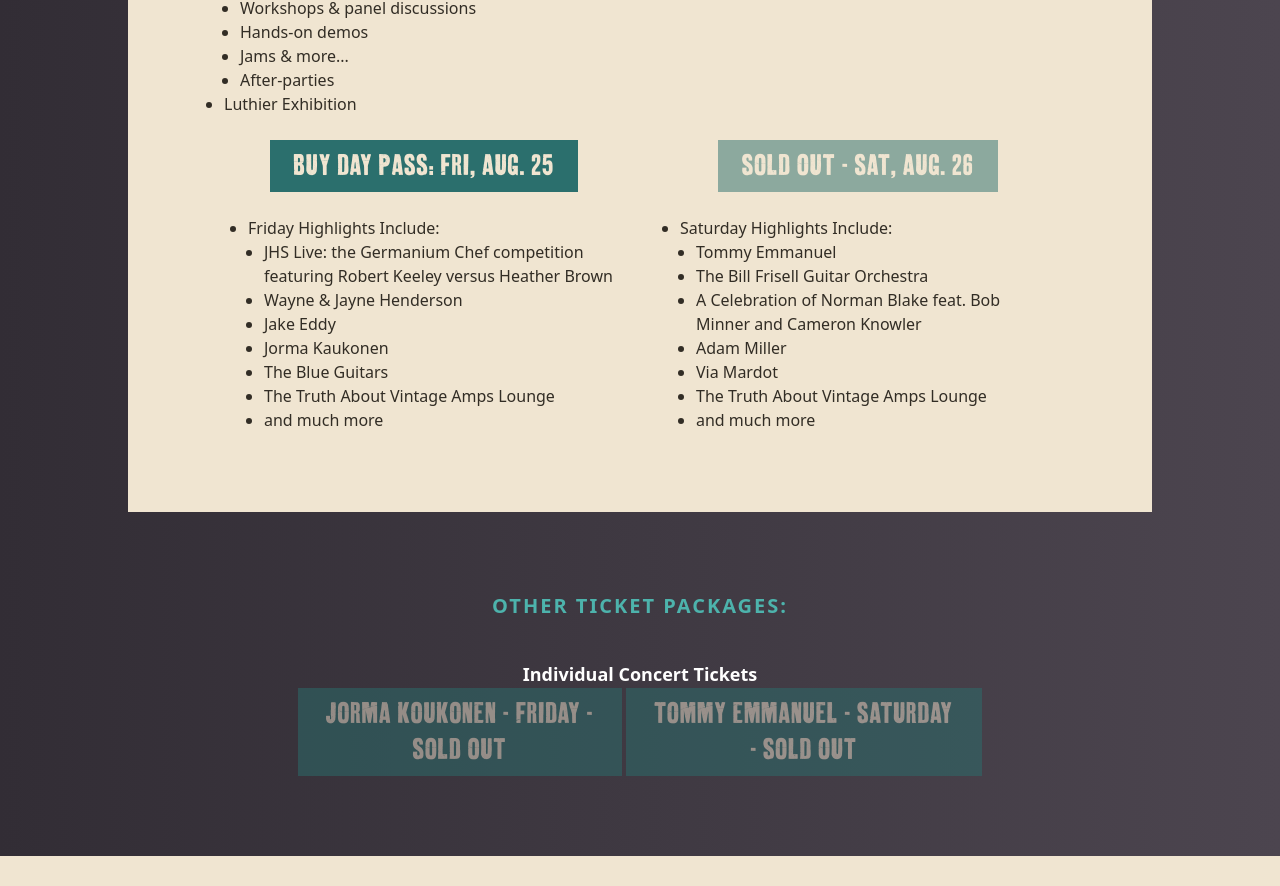
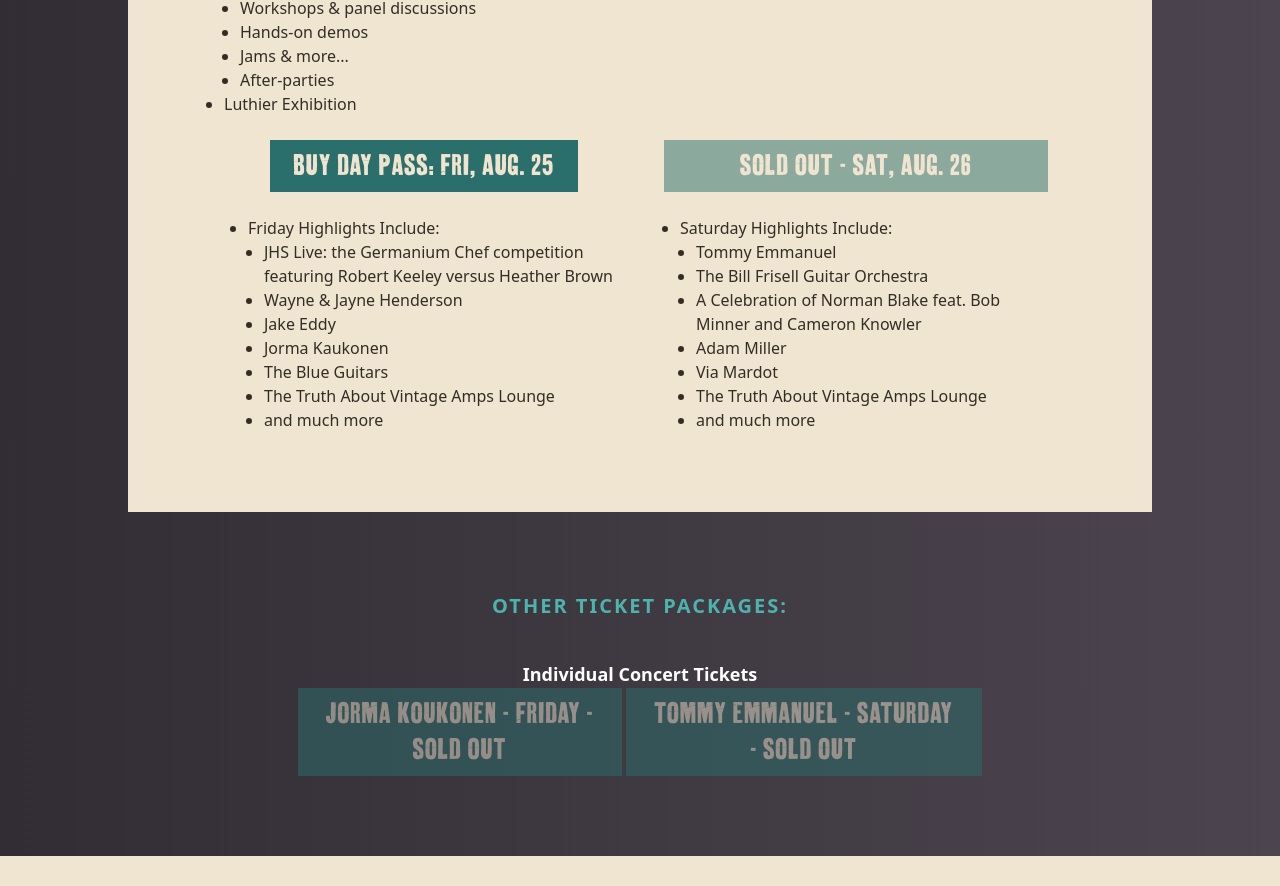
Before and after one commit to oldtownschool/fretboard-summit, a Next.js app: page /tickets in a window 1280 px wide. Shown: the part 1853-2739 px from the top of the page. Built offline with nearby package versions, Linux system fonts and the light colour scheme.

Commit message:
removed Link from sold out tix button

```diff
--- a/app/tickets/page.js
+++ b/app/tickets/page.js
@@ -118,11 +118,11 @@ export default function Tickets() {
               </ul>
             </div>
             <div className="w-full sm:flex-col sm:flex sm:w-2/4 m-0 sm:m-2 p-4">
-              <Link href="https://www.oldtownschool.org/events/event.php?event_id=8841" className="text-center ml-1">
+              {/* <Link href="https://www.oldtownschool.org/events/event.php?event_id=8841" className="text-center ml-1"> */}
                 <button className="tracking-wider text-3xl font-aurochs px-6 py-2 uppercase bg-[#2B6F6D] text-[#F0E5D1]  opacity-50 cursor-not-allowed">
                 SOLD OUT - Sat, Aug. 26
                 </button>
-              </Link>
+              {/* </Link> */}
               <ul className="list-disc ml-4 mt-6">
                 <li>Saturday Highlights Include:</li>
                 <li className="ml-4">Tommy Emmanuel</li>
```
